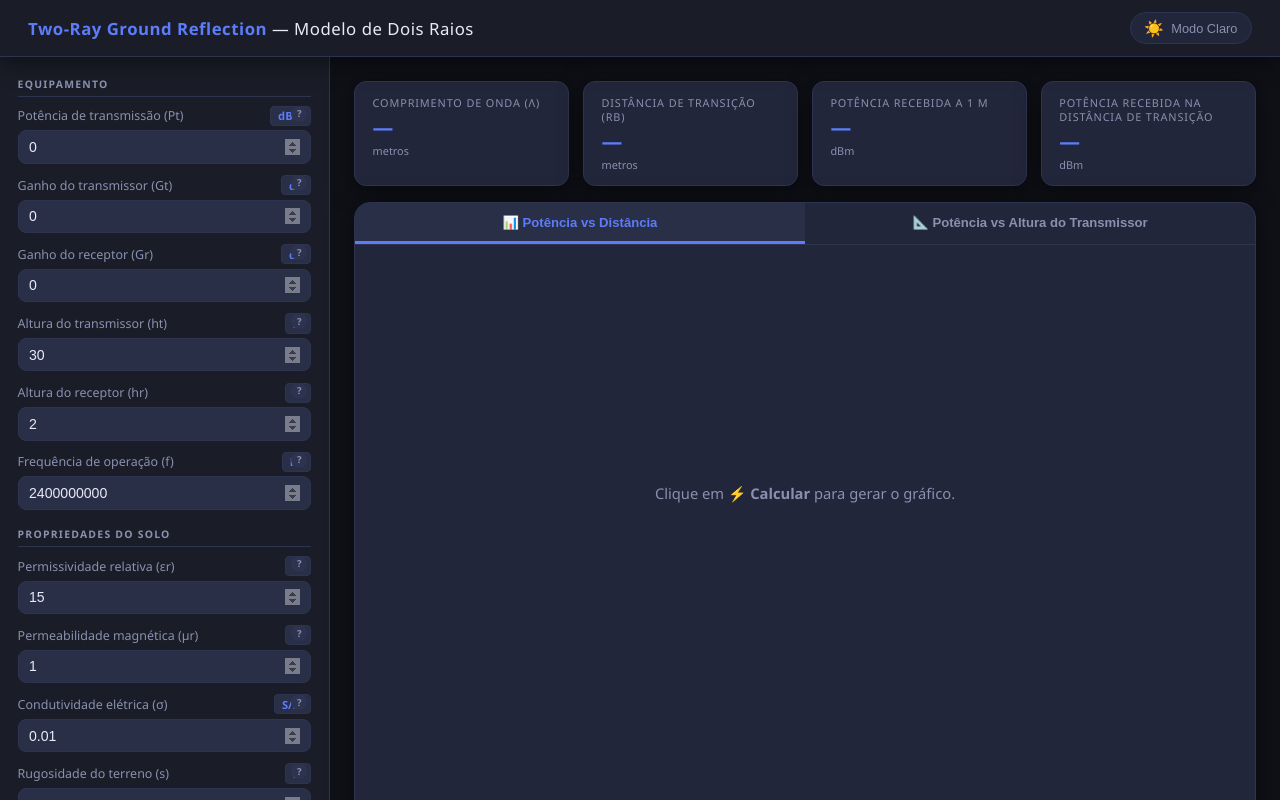
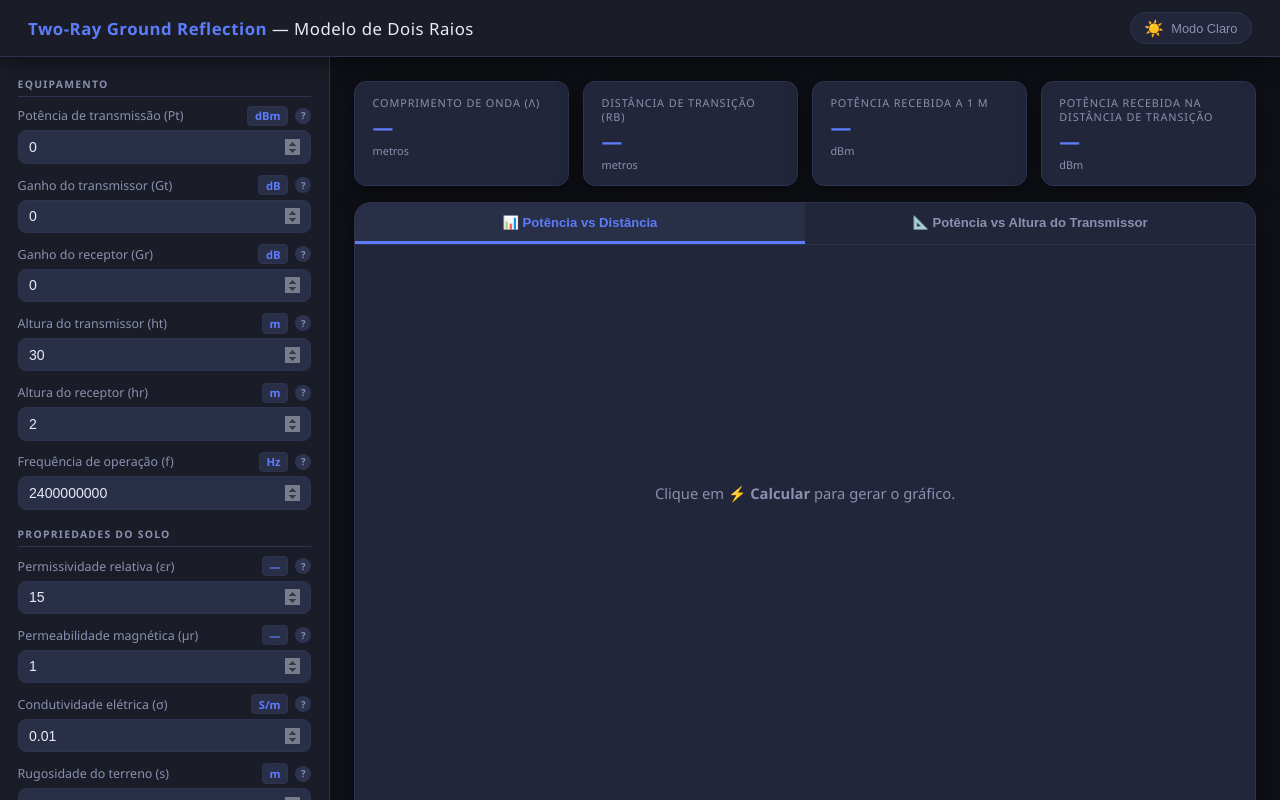
Before and after one commit to JMaria774/Teste---Loc.-DP, a React (Vite) app: page / in a window 1280 px wide. Shown: the top 800 px of the page. Built offline with nearby package versions, Linux system fonts and the light colour scheme.

Commit message:
Update ParameterInput.css
consertar "o botão ? está com position: absolute e right: 4px. Assim, ele fica por cima da região onde aparece a unidade de medida." - acesso oa github(7)

```diff
--- a/src/components/ParameterInput.css
+++ b/src/components/ParameterInput.css
@@ -1,16 +1,26 @@
+
 .field {
   margin-bottom: 0.7rem;
   position: relative;
+}
+
+.field-header {
+  display: flex;
+  align-items: center;
+  gap: 0.45rem;
+  margin-bottom: 0.28rem;
 }
 
 .field label {
   display: flex;
   align-items: center;
   justify-content: space-between;
+  flex: 1;
+  min-width: 0;
   font-size: 0.78rem;
   color: var(--muted);
-  margin-bottom: 0.28rem;
   gap: 0.4rem;
+  margin: 0;
 }
 
 .field-label-text {
@@ -28,10 +38,10 @@
   font-weight: 600;
   white-space: nowrap;
   flex-shrink: 0;
-  margin-left: 0.4rem;
 }
 
 .field input {
+  box-sizing: border-box;
   width: 100%;
   padding: 0.48rem 0.65rem;
   background: var(--input-bg);
@@ -66,10 +76,8 @@
   font-size: 0.6rem;
   font-weight: 700;
   cursor: help;
-  position: absolute;
-  right: 4px;
-  top: 0;
-  flex-shrink: 0;
+  position: relative;
+  flex: 0 0 16px;
 }
 
 .tooltip-text {
```
